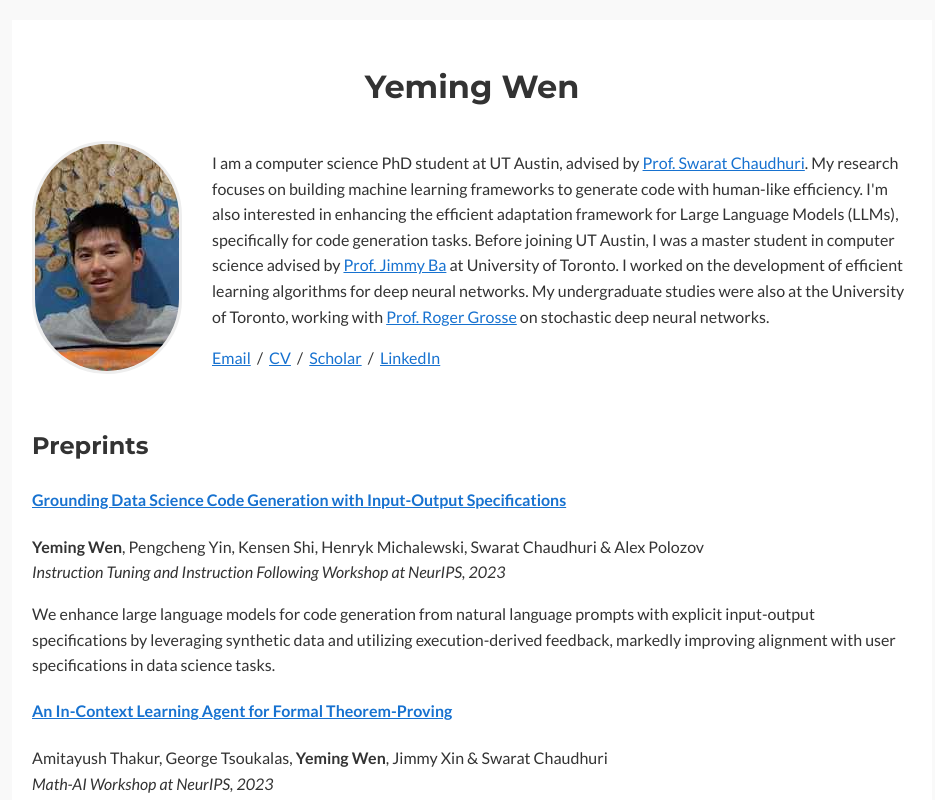
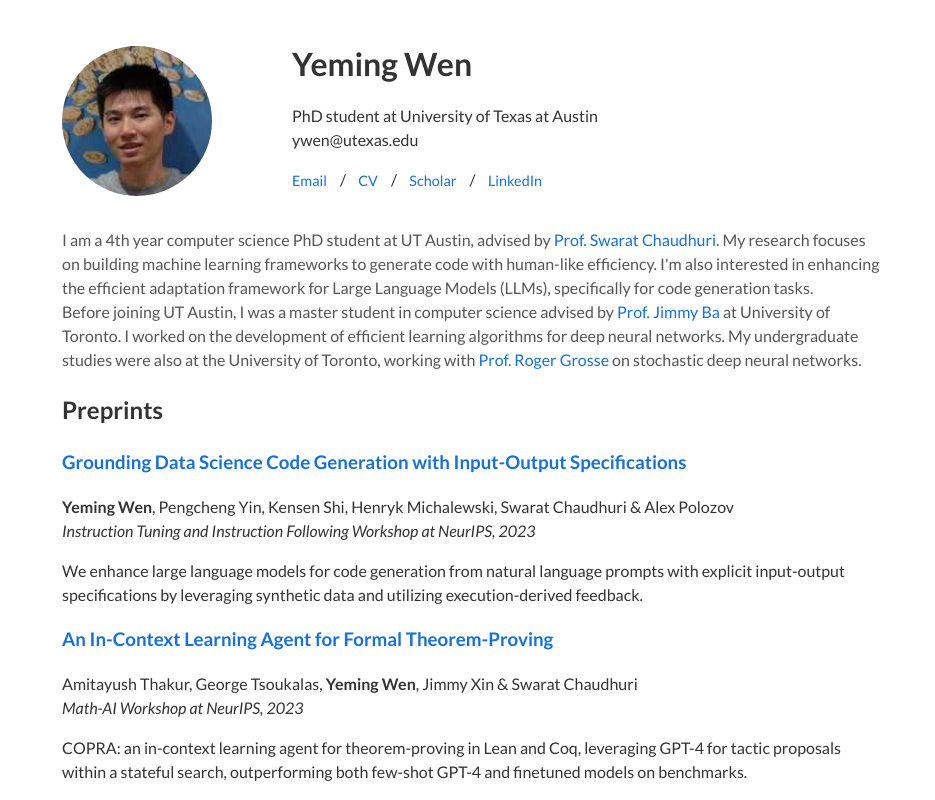
Before and after one commit to ywen666/ywen666.github.io, a plain HTML site: page index.html in a window 1280 px wide. Shown: the top 800 px of the page, without its empty margins (168-1103 px from the left). Drawn offline with Linux system fonts and the light colour scheme.

Commit message:
change layout

```diff
--- a/index.html
+++ b/index.html
@@ -4,62 +4,86 @@
     <meta charset="UTF-8">
     <meta name="viewport" content="width=device-width, initial-scale=1.0">
     <title>Yeming Wen</title>
+<!--     <link href='https://fonts.googleapis.com/css2?family=Inter:wght@400;700&family=Roboto+Mono:wght@400;700&display=swap' rel='stylesheet' type='text/css'> -->
     <link href='https://fonts.googleapis.com/css?family=Lato:400,700,400italic,700italic|Montserrat:400,700&display=swap' rel='stylesheet' type='text/css'>
     <link rel="icon" type="image/png" href="seal_icon.png">
     <style>
-        body, td, th, p, a {
-          font-family: 'Lato', sans-serif;
-          font-size: 16px;
-          color: #333;
-          line-height: 1.6;
-        }
-
-        h1, h2, h3 {
-          font-family: 'Montserrat', sans-serif;
+        :root {
+            --text-primary: #333;
+            --text-secondary: #555;
+            --bg-color: #fff;
+            --accent-color: #0056b3;
+            --hover-accent-color: #003d82;
+            --font-primary: 'Lato', sans-serif;
+            --font-secondary: 'Roboto Mono', monospace;
         }
 
         body {
-          max-width: 920px;
-          margin: 20px auto;
-          padding: 0 20px;
-          background: #f9f9f9;
+            font-family: var(--font-primary);
+            color: var(--text-primary);
+            background-color: var(--bg-color);
+            margin: 0;
+            padding: 0;
+            line-height: 1.5;
         }
 
+/*        a {
+            color: var(--accent-color);
+            text-decoration: none;
+        }
+
+        a:hover {
+            color: var(--hover-accent-color);
+        }*/
         a, a:visited {
           color: #1772d0;
+          text-decoration: none;
         }
 
         a:hover, a:focus {
           color: #f09228;
         }
-
         .container {
-          background: #fff;
-          padding: 20px;
-          /*box-shadow: 0 0 10px rgba(0,0,0,0.1);*/
+            max-width: 820px;
+            margin: auto;
+            padding: 40px;
         }
 
-        header, footer {
-          text-align: center;
-          margin: 20px 0;
+        .profile {
+            display: grid;
+            grid-template-columns: 150px auto;
+            gap: 80px;
+            align-items: center;
+            margin-bottom: 20px;
         }
 
         .profile-photo img {
-          max-width: 180px;
-          border-radius: 90px;
-          border: 3px solid #eee;
+            width: 150px;
+            height: 150px;
+            border-radius: 75px;
+            object-fit: cover;
+            /*border: 4px solid var(--accent-color);*/
         }
 
-        .profile {
-          display: flex;
-          align-items: center;
-          justify-content: space-between;
-          margin-top: 20px;
-          gap: 30px;
+        .profile-info h1 {
+            margin: 0;
+            font-size: 2rem;
+            color: var(--text-primary);
+        }
+
+        .profile-links a {
+            display: inline-block;
+            margin-right: 10px;
+            font-size: 0.9rem;
+        }
+
+        .bio {
+            font-size: 1rem;
+            color: var(--text-secondary);
         }
 
         .publications {
-          margin-top: 40px;
+          margin-top: 0;
         }
 
         .publication h3 {
@@ -71,7 +95,7 @@
         }
 
         .experience {
-          margin-top: 40px;
+          margin-top: 0;
         }
 
         .experience-entry {
@@ -84,39 +108,45 @@
         }
 
         @media (max-width: 768px) {
-          .profile {
-            flex-direction: column;
-            align-items: center;
-          }
+            .profile {
+                grid-template-columns: 1fr;
+                text-align: center;
+            }
 
-          .profile-info {
-            text-align: center;
-          }
+            .profile-photo img {
+                margin: 0 auto 20px;
+            }
 
-          .profile-photo {
-            margin-bottom: 20px;
-          }
+            .profile-info, .profile-links {
+                text-align: center;
+            }
         }
     </style>
 </head>
 <body>
 <div class="container">
-    <header>
-        <h1>Yeming Wen</h1>
-    </header>
-
-    <section class="profile">
+    <div class="profile">
         <div class="profile-photo">
             <img src="ywen.jpg" alt="Yeming Wen">
         </div>
-        <div class="profile-info">
-            <p>I am a computer science PhD student at UT Austin, advised by <a href="https://www.cs.utexas.edu/~swarat/">Prof. Swarat Chaudhuri</a>. My research focuses on building machine learning frameworks to generate code with human-like efficiency. I'm also interested in enhancing the efficient adaptation framework for Large Language Models (LLMs), specifically for code generation tasks. Before joining UT Austin, I was a master student in computer science advised by <a href="https://jimmylba.github.io/"> Prof. Jimmy Ba</a> at University of Toronto. I worked on the development of efficient learning algorithms for deep neural networks. My undergraduate studies were also at the University of Toronto, working with <a href="https://www.cs.toronto.edu/~rgrosse/"> Prof. Roger Grosse</a> on stochastic deep neural networks.</p>
-            <p><a href="mailto:ywen@utexas.edu">Email</a> &nbsp/&nbsp
-               <a href="ywen_cv.pdf">CV</a> &nbsp/&nbsp
-               <a href="https://scholar.google.com/citations?hl=en&user=J2GzNAkAAAAJ">Scholar</a> &nbsp/&nbsp
+        <div>
+            <div class="profile-info">
+                <h1>Yeming Wen</h1>
+                <p>PhD student at University of Texas at Austin<br>
+                ywen@utexas.edu</p>
+            </div>
+            <div class="profile-links">
+            <p><a href="mailto:ywen@utexas.edu">Email</a> /&nbsp&nbsp&nbsp
+               <a href="ywen_cv.pdf">CV</a> /&nbsp&nbsp&nbsp
+               <a href="https://scholar.google.com/citations?hl=en&user=J2GzNAkAAAAJ">Scholar</a> /&nbsp&nbsp&nbsp
                <a href="https://www.linkedin.com/in/yeming-wen-0480a6a2/">LinkedIn</a></p>
+            </div>
         </div>
-    </section>
+    </div>
+    <div class="bio">
+        <p>I am a 4th year computer science PhD student at UT Austin, advised by <a href="https://www.cs.utexas.edu/~swarat/">Prof. Swarat Chaudhuri</a>. My research focuses on building machine learning frameworks to generate code with human-like efficiency. I'm also interested in enhancing the efficient adaptation framework for Large Language Models (LLMs), specifically for code generation tasks. <br>Before joining UT Austin, I was a master student in computer science advised by <a href="https://jimmylba.github.io/"> Prof. Jimmy Ba</a> at University of Toronto. I worked on the development of efficient learning algorithms for deep neural networks. My undergraduate studies were also at the University of Toronto, working with <a href="https://www.cs.toronto.edu/~rgrosse/"> Prof. Roger Grosse</a> on stochastic deep neural networks.</p>
+    </div>
+
 
 
     <section class="publications">
@@ -126,7 +156,7 @@
                 <h3><a href="https://arxiv.org/pdf/2402.08073.pdf">Grounding Data Science Code Generation with Input-Output Specifications</a></h3>
                 <p><strong>Yeming Wen</strong>, Pengcheng Yin, Kensen Shi, Henryk Michalewski, Swarat Chaudhuri & Alex Polozov <br>
                 <em>Instruction Tuning and Instruction Following Workshop at NeurIPS, 2023</em></p>
-                <p>We enhance large language models for code generation from natural language prompts with explicit input-output specifications by leveraging synthetic data and utilizing execution-derived feedback, markedly improving alignment with user specifications in data science tasks.</p>
+                <p>We enhance large language models for code generation from natural language prompts with explicit input-output specifications by leveraging synthetic data and utilizing execution-derived feedback.</p>
             </div>
         </div>
         <div class="publication-entry">
@@ -162,7 +192,7 @@
             <div class="publication-content">
                 <h3><a href="https://arxiv.org/pdf/2312.05677.pdf">Batched Low-Rank Adaptation of Foundation Models</a></h3>
                 <p><strong>Yeming Wen</strong> & Swarat Chaudhuri <br>
-                <em>International Conference on Learning Representations (ICLR), 2024, (<span class="spotlight">Oral, 1.2%</span>)</em></p>
+                <em>International Conference on Learning Representations (ICLR), 2024 (<span class="spotlight">Oral, 1.2%</span>)</em></p>
                 <p>FLoRA: batched version of Low-Rank Adaptation (LoRA) for foundation models, enabling efficient, personalized adaptations for diverse tasks, demonstrating its effectiveness across multilingual code generation.</p>
             </div>
         </div>
@@ -187,7 +217,7 @@
             <div class="publication-content">
                 <h3><a href="https://openreview.net/forum?id=yaksQCYcRs">Neural Program Generation Modulo Static Analysis</a></h3>
                 <p>Rohan Mukherjee, <strong>Yeming Wen</strong>, Dipak Chaudhari, Thomas Reps, Swarat Chaudhuri & Chris Jermaine <br>
-                <em>Advances in Neural Information Processing Systems (NeurIPS), 2021, (<span class="spotlight">Spotlight</span>)</em></p>
+                <em>Advances in Neural Information Processing Systems (NeurIPS), 2021 (<span class="spotlight">Spotlight</span>)</em></p>
                 <p>By conditioning on the semantic attributes that are computed on AST nodes by the compiler, our model generates better code snippets such as Java method bodies given their surrounding context.</p>
             </div>
         </div>
@@ -196,7 +226,7 @@
                 <h3><a href="https://arxiv.org/pdf/2010.09875.pdf">Combining Ensembles and Data Augmentation can Harm your Calibration</a></h3>
                 <p><strong>Yeming Wen</strong>, Ghassen Jerfel, Rafael Muller, Michael W. Dusenberry, Jasper Snoek, Balaji Lakshminarayanan & Dustin Tran <br>
                 <em>International Conference on Learning Representations (ICLR), 2021</em></p>
-                <p>By adjusting data augmentation according to calibration, we can exploit both marginalization and invariances.</p>
+                <p>CAMixup: by adjusting data augmentation according to calibration, we can exploit both marginalization and invariances.</p>
             </div>
         </div>
         <div class="publication-entry">
@@ -238,30 +268,29 @@
         <h2>Experience</h2>
         <div class="experience-entry">
             <p>Student Researcher, Google <br>
-            2022.09 - 2023.05 <br>
+            2022.09 - 2023.05, Remote <br>
             Host: Alex Polozov</p>
         </div>
         <div class="experience-entry">
             <p>Ph.D. Resident, Google X, the moonshot factory <br>
-            2022.05 - 2022.08 <br>
+            2022.05 - 2022.08, Mountain View <br>
             Host: Alex Polozov</p>
         </div>
         <div class="experience-entry">
             <p>Research Intern, Google <br>
-            2020.02 - 2020.09 <br>
+            2020.02 - 2020.09, Mountain View <br>
             Host: Dustin Tran</p>
         </div>
         <div class="experience-entry">
             <p>Student Researcher, Google <br>
-            2019.08 - 2019.12 <br>
+            2019.08 - 2019.12, Toronto <br>
             Host: Dustin Tran</p>
         </div>
     </section>
 
     <footer>
         Last Update: Feb, 16th, 2024;<br>
-        Template: <a href='http://people.eecs.berkeley.edu/~pathak/'>this/that</a>,
-                    <a href="http://www.cs.berkeley.edu/~barron/">ce/cette</a>,
+        Template: <a href="http://www.cs.berkeley.edu/~barron/">ce/cette</a>,
                     <a href="http://www.cs.berkeley.edu/~akar/">das/der</a>,
                     <a href="http://www.cs.berkeley.edu/~sgupta/">kono/sono</a> and
                     <a href="http://jeffdonahue.com/">zhege/nage</a>.
```
